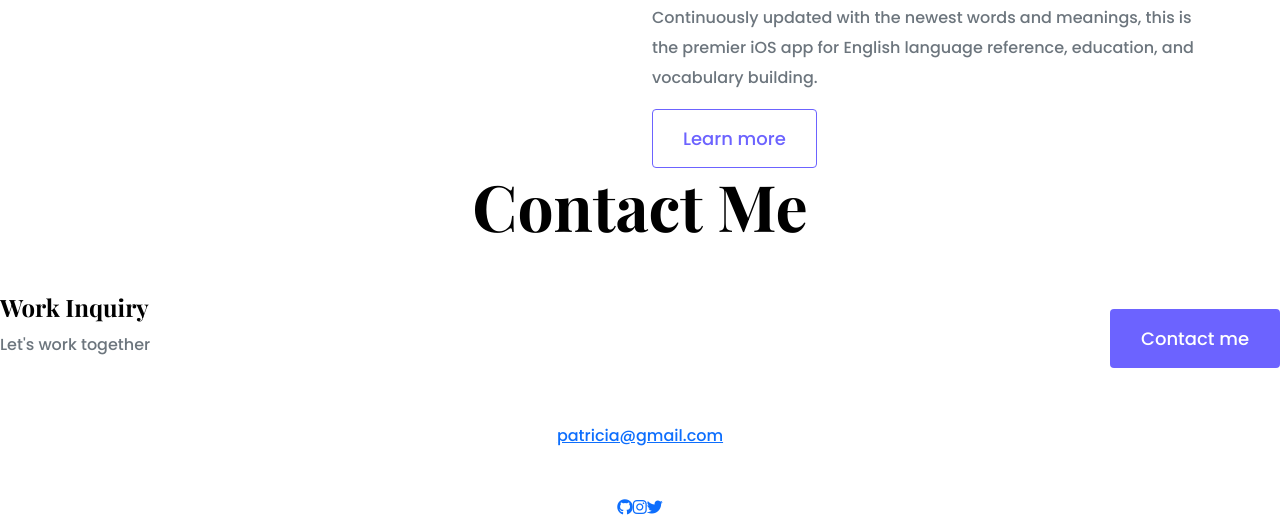
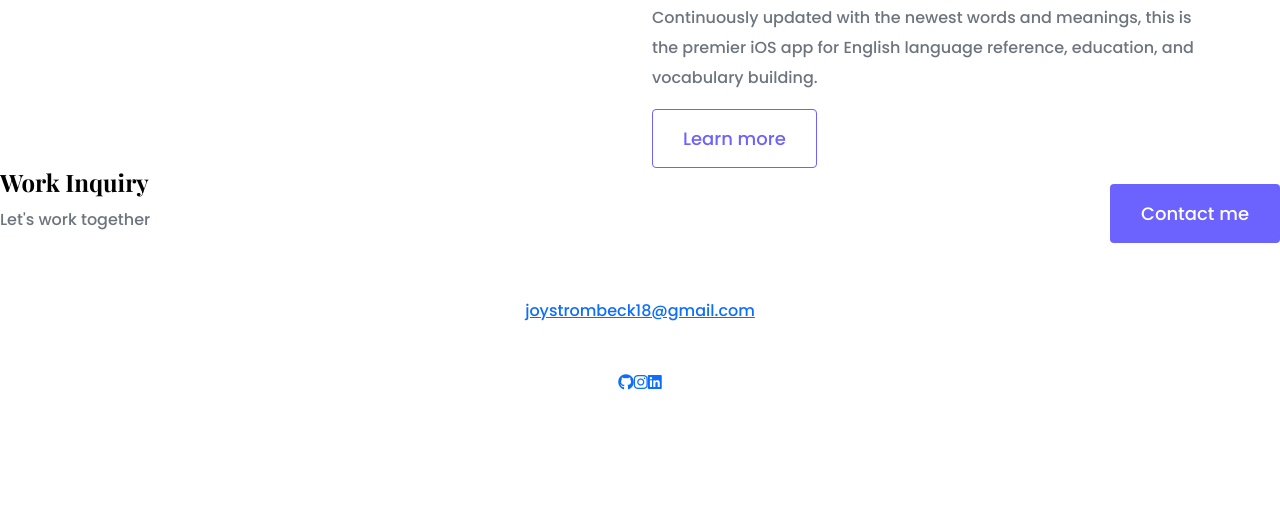
Before and after one commit to JOYSTROMBECK/portfolio-joy, a plain HTML site: page index.html in a window 1280 px wide. Shown: the part 2092-2612 px from the top of the page. After the commit the page ends 2487 px from the top, so only its background shows below. Drawn offline with nearby package versions, Linux system fonts and the light colour scheme.

Commit message:
Update index.html

```diff
--- a/index.html
+++ b/index.html
@@ -80,13 +80,6 @@
                 </div>
             </div>
         </div>
-    </section>
-
-    <section id="contact" class="contact">
-        <div class="container">
-            <h2 class="text-center mb-5">Contact Me</h2>
-        </div>
-    </section>
     <footer>
       <div class="contact-box justify-content-between mb-5 d-none d-md-flex">
         <div>
@@ -98,19 +91,19 @@
         </div>
       </div>
       <div class="d-flex justify-content-center mb-5">
-        <a href="mailto:patricia@gmail.com" class="email-link">
-          patricia@gmail.com
+        <a href="mailto:joystrombeck18@gmail.com" class="email-link">
+          joystrombeck18@gmail.com
         </a>
       </div>
       <div class="social-links d-flex justify-content-center">
-        <a href="https://www.github.com/patricia" target="_blank">
+        <a href="https://www.github.com/joystrombeck" target="_blank">
           <i class="fab fa-github"></i>
         </a>
-        <a href="https://www.instragram.com/patricia" target="_blank">
+        <a href="https://www.instragram.com/joy_strombeck" target="_blank">
           <i class="fab fa-instagram"></i>
         </a>
-        <a href="https://www.twitter.com/patricia" target="_blank">
-          <i class="fab fa-twitter"></i>
+        <a href="https://www.linkedin.com/in/joy-strombeck-06a137128/" target="_blank">
+          <i class="fab fa-linkedin"></i>
         </a>
       </div>
     </footer>
```
